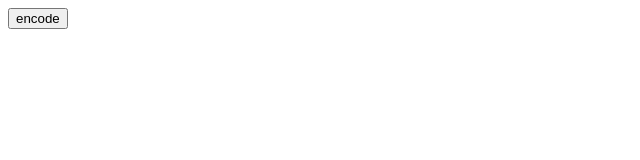
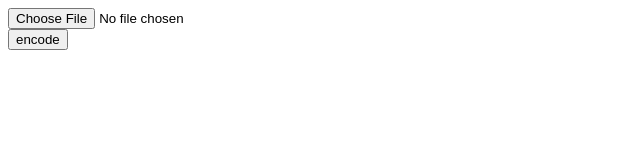
Before and after one commit to tstraus/transcoder, a plain HTML site: page public/index.html in a window 1280 px wide. Shown: the whole page, without its empty margins (0-640 px from the left). Drawn offline with Linux system fonts and the light colour scheme.

Commit message:
unused file upload

```diff
--- a/public/index.html
+++ b/public/index.html
@@ -6,6 +6,7 @@
     </head>
     <body onload="requests.connect()">
         <div id="encode_ui">
+            <input type="file" id="file" name="file" accept="video"><br/>
             <button id="encode_button" onclick="requests.encode()">encode</button><br/>
             <div id="progress_bars"></div>
         </div>
```
